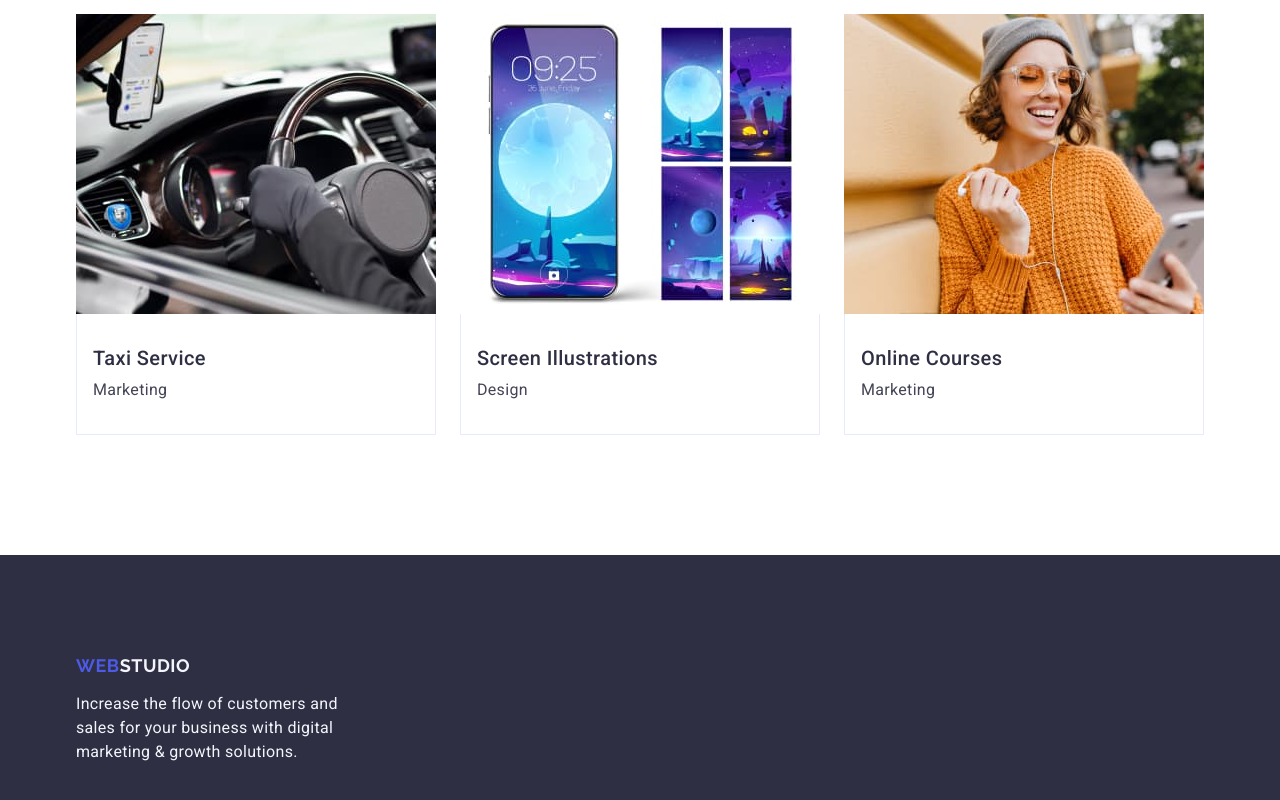
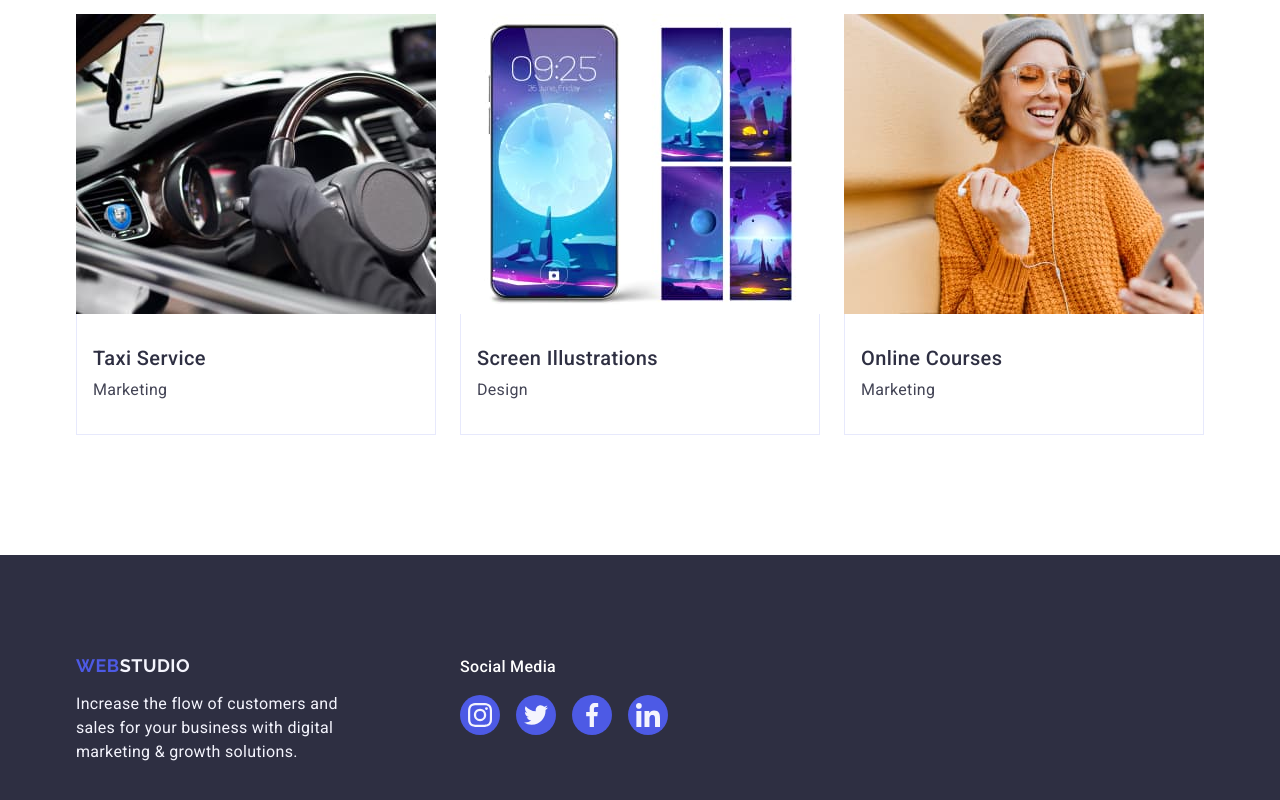
Before and after one commit to pinulartem/goit-markup-hw-04, a plain HTML site: page index.html in a window 1280 px wide. Shown: the part 2620-3420 px from the top of the page. Drawn offline with nearby package versions, Linux system fonts and the light colour scheme.

Commit message:
footer update

```diff
--- a/css/styles.css
+++ b/css/styles.css
@@ -456,6 +456,15 @@ background: #2E2F42;
     padding: 100px 0;
 }
 
+.footer .container {
+    display: flex;
+    align-items: baseline;
+}
+
+.footer-container {
+        margin-right: 120px;
+}
+
 .footer-logo {
     color: #4d5ae5;
     font-family: Raleway, sans-serif;
@@ -487,3 +496,48 @@ background: #2E2F42;
     letter-spacing: 0.02em;
     max-width: 264px;
 }
+
+.footer-social {
+    color: #FFF;
+    font-size: 16px;
+    font-weight: 500;
+    line-height: 1.5;
+    letter-spacing: 0.02em;
+    margin-bottom: 16px;
+}
+
+.footer-icon-list {
+    display: flex;
+    justify-content: center;
+    align-items: center;
+    gap: 16px;
+}
+
+.footer-icon-list-item {
+    width: 40px;
+    height: 40px;
+}
+
+.footer-icon-a {
+    width: 100%;
+    height: 100%;
+    display: flex;
+    align-items: center;
+    justify-content: center;
+    flex-shrink: 0;
+    border-radius: 50%;
+    background-color: #4D5AE5;
+    transition: background-color 250ms cubic-bezier(0.4, 0, 0.2, 1);
+}
+
+.footer-icon-a:hover {
+    background-color: #31D0AA;
+}
+
+.footer-icon-a:focus {
+    background-color: #31D0AA;
+}
+
+.footer-icon-svg {
+    fill: #f4f4fd;
+}
--- a/index.html
+++ b/index.html
@@ -441,6 +441,7 @@
     <!-- Section footer -->
     <footer class="footer">
       <div class="container">
+        <div class="footer-container">
           <a class="footer-logo" href="./index.html"
             >Web<span class="footer-logo-text">Studio</span></a
           >
@@ -449,6 +450,40 @@
             digital marketing & growth solutions.
           </p>
         </div>
+        <div>
+          <p class="footer-social">Social Media</p>
+          <ul class="footer-icon-list">
+            <li class="footer-icon-list-item">
+              <a href="" class="footer-icon-a">
+                <svg class="footer-icon-svg" width="24" height="24">
+                  <use href="./images/icons.svg#icon-instagram"></use>
+                </svg>
+              </a>
+            </li>
+            <li class="footer-icon-list-item">
+              <a href="" class="footer-icon-a">
+                <svg class="footer-icon-svg" width="24" height="24">
+                  <use href="./images/icons.svg#icon-twitter"></use>
+                </svg>
+              </a>
+            </li>
+            <li class="footer-icon-list-item">
+              <a href="" class="footer-icon-a">
+                <svg class="footer-icon-svg" width="24" height="24">
+                  <use href="./images/icons.svg#icon-facebook"></use>
+                </svg>
+              </a>
+            </li>
+            <li class="footer-icon-list-item">
+              <a href="" class="footer-icon-a">
+                <svg class="footer-icon-svg" width="24" height="24">
+                  <use href="./images/icons.svg#icon-linkedin"></use>
+                </svg>
+              </a>
+            </li>
+          </ul>
+        </div>
+      </div>
     </footer>
   </body>
 </html>
```
Lines whose indentation alone changed are shown as unchanged.
